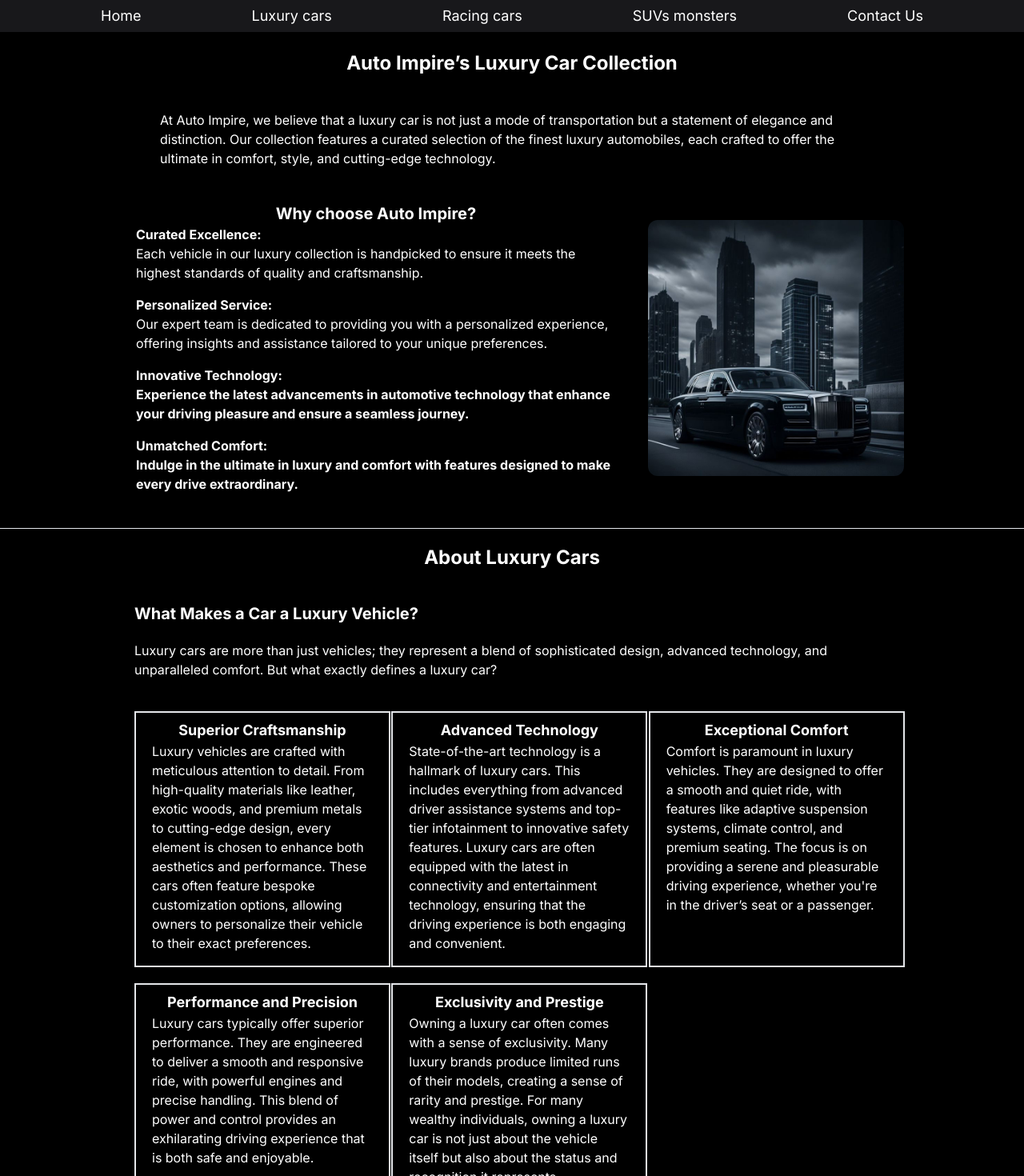
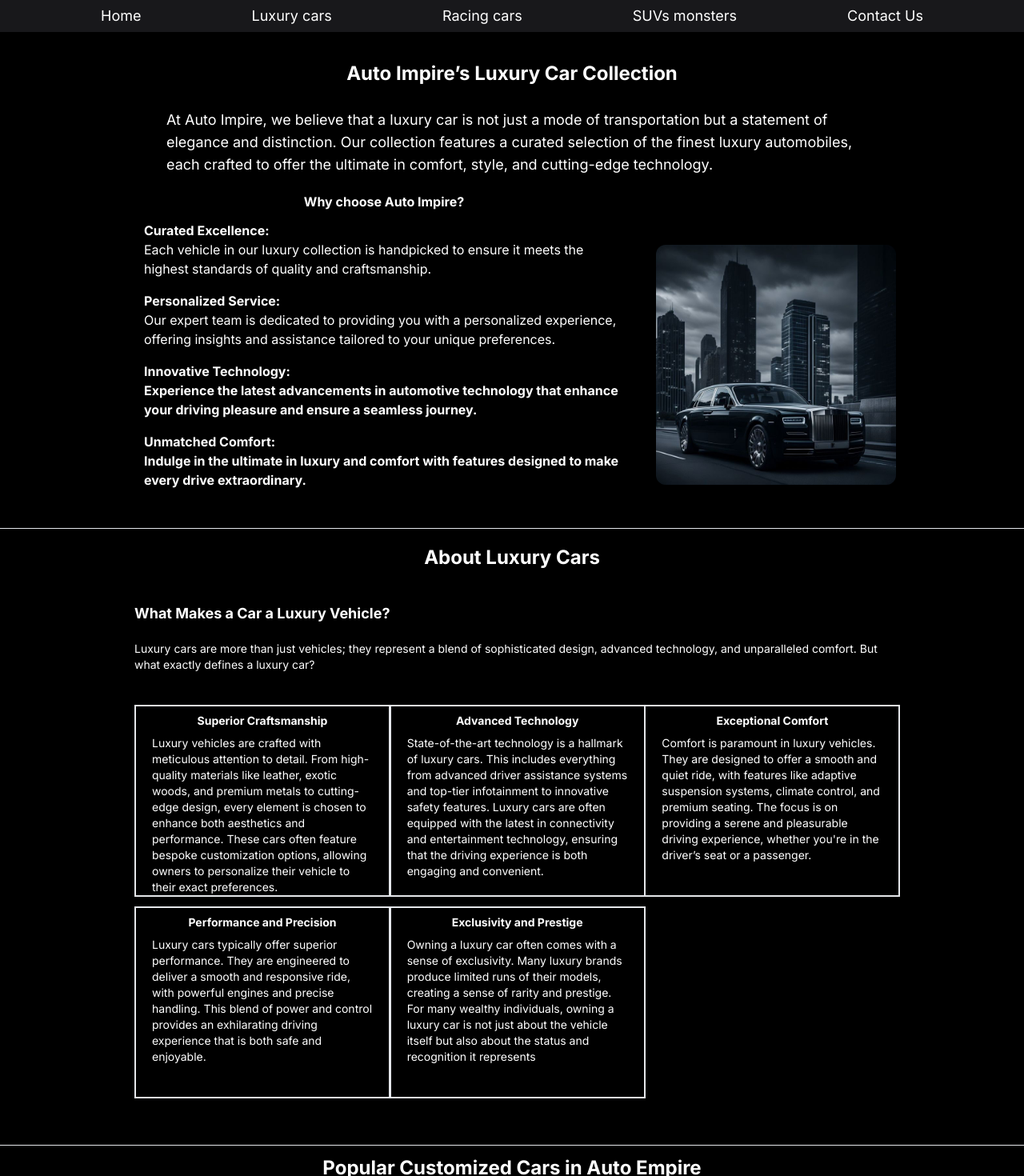
Before and after one commit to kaziarman23/auto-empire, a Next.js app: page /luxury-cars in a window 1280 px wide. Shown: the top 1470 px of the page at 80% size. Built offline with nearby package versions, Linux system fonts and the light colour scheme.

Commit message:
luxury page is now responsive

```diff
--- a/app/Components/luxuryPage/LuxuryAboutComponent.jsx
+++ b/app/Components/luxuryPage/LuxuryAboutComponent.jsx
@@ -9,7 +9,7 @@
   return (
     <div className="my-5">
       <hr />
-      <div className="w-4/5 h-[900px] mx-auto">
+      <div className="w-4/5 h-[1950px] mx-auto sm:h-[1450px] lg:h-[900px] xl:h-[750px]">
         <motion.h1
           initial={{
             y: -50,
@@ -23,7 +23,7 @@
             ease: "easeInOut",
             duration: 1,
           }}
-          className="font-bold text-center text-2xl p-5 hover:text-zinc-700"
+          className="font-bold text-center text-sm p-5 hover:text-zinc-700 sm:text-xl xl:text-2xl"
         >
           About Luxury Cars
         </motion.h1>
@@ -41,7 +41,7 @@
               ease: "easeInOut",
               duration: 1,
             }}
-            className="font-bold text-xl my-5 hover:text-zinc-700"
+            className="font-bold text-sm my-5 hover:text-zinc-700 xl:text-lg"
           >
             {luxaryAboutSection.title}
           </motion.h1>
@@ -58,11 +58,11 @@
               ease: "easeInOut",
               duration: 1,
             }}
-            className="hover:text-orange-500"
+            className="text-sm hover:text-orange-500"
           >
             {luxaryAboutSection.discription}
           </motion.p>
-          <div className="w-full h-full grid grid-cols-3 grid-rows-2 gap-5 my-10">
+          <div className="w-4/5 h-full grid grid-cols-1 grid-rows-5 gap-3 my-10 sm:grid-cols-2 sm:grid-rows-3 sm:w-full lg:grid-cols-3 lg:grid-rows-2">
             {luxaryAboutSectionCards.map((value) => (
               <motion.div
                 initial={{
@@ -78,7 +78,7 @@
                   duration: 1,
                 }}
                 key={value.id}
-                className="w-80 h-80"
+                className="w-60 h-80 sm:w-52 sm:h-96 lg:w-60 lg:h-80 xl:w-80 xl:h-60"
               >
                 <div className="w-full h-full relative">
                   <div className="opacity-0 hover:opacity-30">
@@ -91,10 +91,10 @@
                   </div>
 
                   <div className="w-full h-full border-2 bg-black cursor-not-allowed">
-                    <h1 className="text-lg text-center font-bold mt-2">
+                    <h1 className="text-sm text-center font-bold my-2">
                       {value.pointTitle}
                     </h1>
-                    <p className="mx-5">{value.pointDis}</p>
+                    <p className="mx-5 text-sm">{value.pointDis}</p>
                   </div>
                 </div>
               </motion.div>
--- a/app/Components/luxuryPage/LuxuryCollactionComponent.jsx
+++ b/app/Components/luxuryPage/LuxuryCollactionComponent.jsx
@@ -10,7 +10,7 @@
   return (
     <div className="mt-20 mb-10">
       <hr />
-      <div className="w-full h-[800] mx-auto">
+      <div className="w-full h-[5185px] mx-auto md:h-[2850px] lg:h-[1900px]">
         <motion.h1
           initial={{
             y: -100,
@@ -24,7 +24,7 @@
             ease: "easeInOut",
             duration: 1,
           }}
-          className="text-center text-2xl font-bold p-3 my-5"
+          className="text-center text-sm font-bold p-3 my-5 hover:text-zinc-700 sm:text-sm md:text-lg lg:text-2xl"
         >
           Discover Our Extensive Collection of Luxury Cars
         </motion.h1>
@@ -41,7 +41,7 @@
             ease: "easeInOut",
             duration: 1,
           }}
-          className="w-1/2 mx-auto my-5 hover:text-orange-500"
+          className="w-4/5 h-40 mx-5 my-5 hover:text-orange-500 text-sm sm:mx-auto lg:h-20"
         >
           We are thrilled to announce that our showroom now features an
           exclusive collection of luxury cars, meticulously curated to meet the
@@ -50,7 +50,7 @@
           collection exemplifies this commitment.
         </motion.p>
 
-        <div className="w-4/5 h-auto  my-5 mx-auto  grid grid-cols-3 grid-rows-4 gap-2 place-items-center">
+        <div className="w-4/5 h-auto  my-5 mx-auto  grid grid-cols-1 grid-rows-12 gap-2 place-items-center md:w-full md:gap-5 md:grid-cols-2 md:grid-rows-6 lg:w-4/5 lg:gap-5 lg:grid-cols-3 lg:grid-rows-4">
           {CollactionLuxuryCars.map((item) => (
             <div
               key={item.id}
@@ -95,7 +95,7 @@
             ease: "easeInOut",
             duration: 1,
           }}
-          className="w-1/2 mx-auto my-5 hover:text-orange-500"
+          className="w-4/5 h-28 text-sm mx-5 my-5 hover:text-orange-500 sm:mx-auto lg:h-10"
         >
           Ready to elevate your driving experience? Browse our current
           collection and find the luxury car that’s perfect for you. For more
@@ -115,7 +115,7 @@
             ease: "easeInOut",
             duration: 1,
           }}
-          className="text-center font-bold text-2xl hover:text-zinc-700"
+          className="text-center font-bold text-sm hover:text-zinc-700 md:text-lg"
         >
           At Auto Impire, your next luxury car awaits.
         </motion.p>
--- a/app/Components/luxuryPage/LuxuryPopularComponent.jsx
+++ b/app/Components/luxuryPage/LuxuryPopularComponent.jsx
@@ -23,7 +23,7 @@
   return (
     <div className="my-5">
       <hr />
-      <div className="w-1/2 h-[900] mx-auto">
+      <div className="w-4/5 h-[450px] mx-auto sm:h-[500px] md:h-[700px] xl:w-1/2 xl:h-[700px]">
         <motion.h1
           initial={{
             y: -50,
@@ -37,14 +37,15 @@
             ease: "easeInOut",
             duration: 1,
           }}
-          className="text-center text-2xl font-bold p-3 hover:text-zinc-700"
+          className="text-center text-sm font-bold p-3 hover:text-zinc-700 md:text-md lg:text-lg xl:text-2xl"
         >
           Popular Customized Cars in Auto Empire
         </motion.h1>
-        <div className="w-full h-[400px] my-10">
+        <div className="w-full h-[200px] my-10 sm:h-[300px] md:h-[500px]">
           <div className="embla">
             <div
-              className="embla__viewport w-full h-[400px] border-2"
+              className="embla__viewport w-full h-[200px] border-2 sm:h-[300px]
+              md:h-[500px]"
               ref={emblaRef}
             >
               <div className="embla__container w-full h-full">
--- a/app/Components/luxuryPage/LuxuryReviewComponent.jsx
+++ b/app/Components/luxuryPage/LuxuryReviewComponent.jsx
@@ -9,7 +9,7 @@
   return (
     <div className="my-5">
       <hr />
-      <div className="w-3/4 h-[500px] mx-auto">
+      <div className="w-4/5 h-[1200px] mx-auto lg:h-[500px]">
         <motion.h1
           initial={{
             y: -50,
@@ -24,11 +24,11 @@
             duration: 1,
             ease: "easeIn",
           }}
-          className="text-center p-5 font-bold text-2xl hover:text-zinc-700"
+          className="text-center p-5 font-bold text-sm hover:text-zinc-700 md:text-md lg:text-2xl"
         >
           Customer Reviews At Auto Impire
         </motion.h1>
-        <div className="w-full h-96 gap-4 flex justify-center items-center ">
+        <div className="w-full h-auto gap-4 flex justify-center items-center flex-col lg:flex-row">
           {ReviewLuxuryCars.map((review) => (
             <motion.div
               initial={{
@@ -44,7 +44,7 @@
                 duration: 1,
                 ease: "easeIn",
               }}
-              className="w-80 h-[365px] border flex justify-center items-center flex-col"
+              className="w-80 h-[365px] border flex justify-center items-center flex-col lg:h-[400px]"
               key={review.id}
             >
               <div className="w-full h-32 flex justify-center items-center">
@@ -55,7 +55,7 @@
                 />
               </div>
 
-              <div className="bg-zinc-800 h-[237px]">
+              <div className="bg-zinc-800 h-[237px] lg:h-[300px]">
                 <p className="mx-5 my-2">{review.review}</p>
                 <h3 className="mx-5">{review.author}</h3>
               </div>
--- a/app/Components/luxuryPage/LuxuryWelcomeComponent.jsx
+++ b/app/Components/luxuryPage/LuxuryWelcomeComponent.jsx
@@ -9,7 +9,7 @@
   return (
     <>
       <div>
-        <div className="w-3/4 h-[600px] mx-auto flex justify-evenly items-center flex-col gap-5">
+        <div className="w-4/5 h-[1250px] mx-auto flex justify-center items-center flex-col gap-5 sm:h-[1000px] md:w-4/5 md:h-[920px] lg:w-4/5 lg:h-[800px] xl:h-[600px]">
           <motion.h1
             initial={{
               y: -100,
@@ -24,7 +24,7 @@
               duration: 1,
               delay: 0.5,
             }}
-            className="font-bold text-2xl hover:text-zinc-700"
+            className="font-bold my-2 text-sm hover:text-zinc-700 sm:text-md md:text-md lg:text-2xl "
           >
             {luxuryPageWelcomeSection.title}
           </motion.h1>
@@ -42,13 +42,13 @@
               duration: 1,
               delay: 0.5,
             }}
-            className="mx-10 hover:text-orange-500"
+            className="mx-10 hover:text-orange-500 text-sm md:mx-20 xl:text-lg"
           >
             {luxuryPageWelcomeSection.discription}
           </motion.p>
 
-          <div className="flex justify-evenly items-center gap-5">
-            <div className="w-[600px] mx-5">
+          <div className="flex justify-center items-center flex-col gap-5 lg:justify-evenly lg:flex-row">
+            <div className="w-4/5 mx-5 lg:w-[300px] xl:w-[600px]">
               <motion.h2
                 initial={{
                   x: 50,
@@ -63,7 +63,7 @@
                   duration: 1,
                   delay: 0.6,
                 }}
-                className="text-center font-bold text-xl hover:text-zinc-700"
+                className="text-center font-bold text-md mb-3 hover:text-zinc-700"
               >
                 {luxuryPageWelcomeSection.question}
               </motion.h2>
@@ -237,7 +237,7 @@
                 duration: 0.8,
                 delay: 1.2,
               }}
-              className="w-80 h-80"
+              className="w-60 h-60 lg:w-[300px]"
             >
               <Image
                 src={luxuryPageWelcomeSection.image}
```
